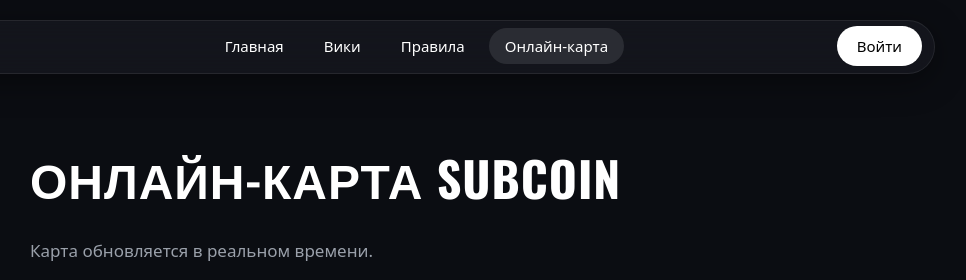
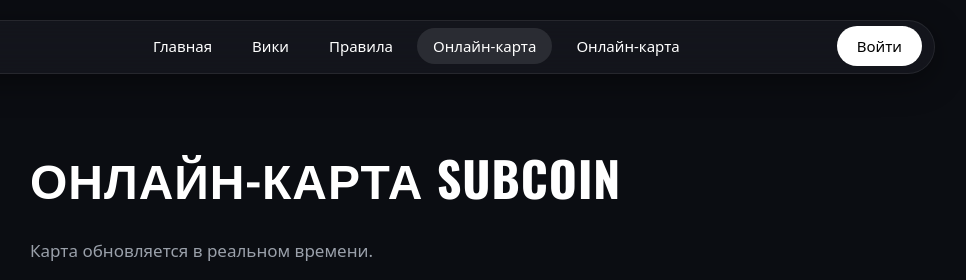
Before and after one commit to EstriperConor/scsite-1, a plain HTML site: page map.html in a window 1280 px wide. Shown: the top 280 px of the page, 205-1171 px from the left. Drawn offline with nearby package versions, Linux system fonts and the light colour scheme; a script that the page names is missing.

Commit message:
Update map.html

```diff
--- a/map.html
+++ b/map.html
@@ -21,6 +21,7 @@
       <li><a href="wiki.html">Вики</a></li>
       <li><a href="rules.html">Правила</a></li>
       <li><a href="map.html" class="active">Онлайн-карта</a></li>
+      <li><a href="map.html">Онлайн-карта</a></li>
     </ul>
     <div class="nav-right">
       <a href="https://discord.gg/ВАШ_ИНВАЙТ" target="_blank" rel="noopener" class="btn-discord">Войти</a>
```
